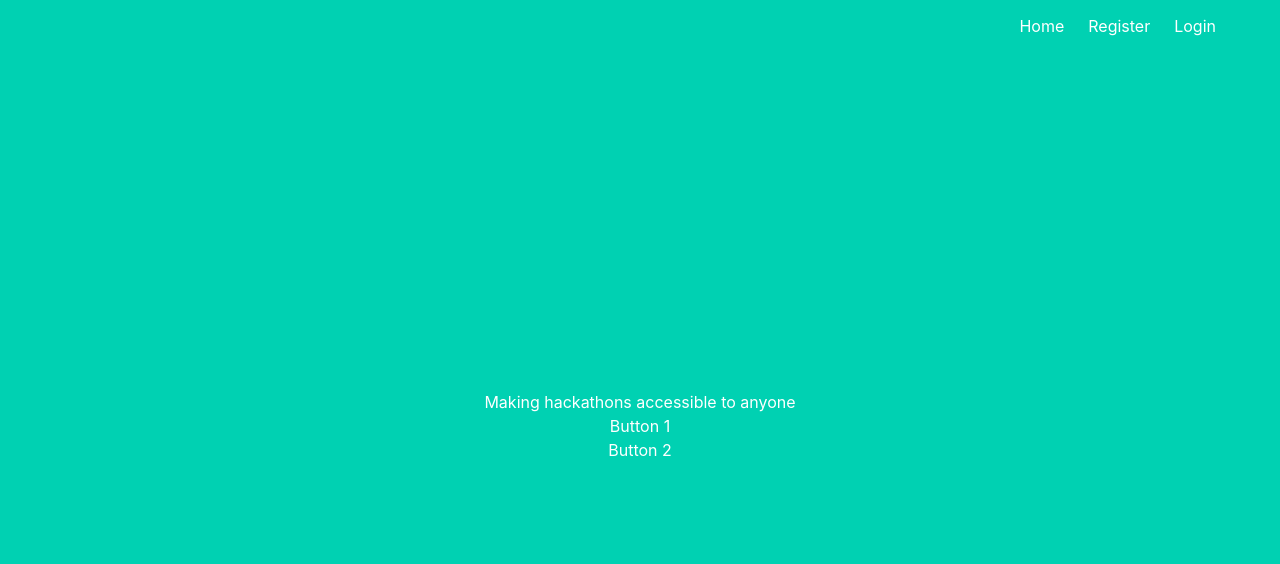
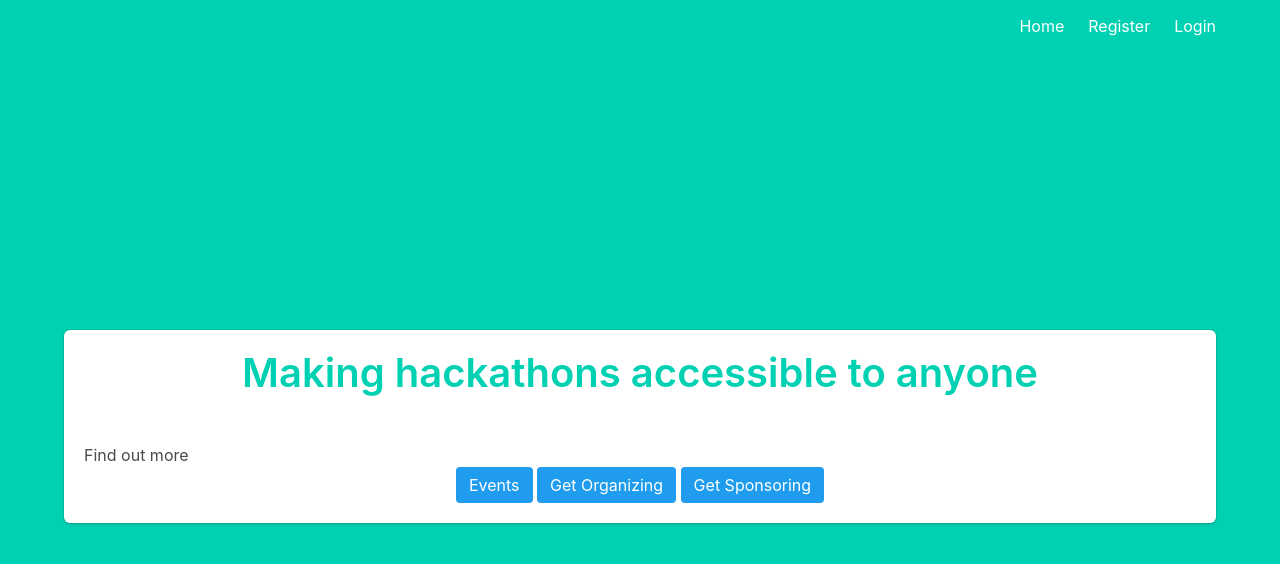
Before and after one commit to CaptureTheFrog/HackathonsClub, a Flask app: page / in a window 1280 px wide. Shown: the top 564 px of the page. Run offline with Flask 3, Linux system fonts and the light colour scheme.

Commit message:
feat: add buttons

```diff
--- a/templates/main/index.html
+++ b/templates/main/index.html
@@ -3,9 +3,15 @@
 {% block content %}
 
 <div id="block-title">
-    <h1>Making hackathons accessible to anyone</h1>
-    <div class="block-button">Button 1</div>
-    <div class="block-button">Button 2</div>
+    <div class="box">
+        <h1 class="title is-2 has-text-primary" >Making hackathons accessible to anyone</h1>
+        <br>
+        <p class="has-text-left">Find out more</p>
+        <button type="button" class="button is-info is-centered">Events</button>
+        <button type="button" class="button is-info is-centered">Get Organizing</button>
+        <button type="button" class="button is-info is-centered">Get Sponsoring</button>
+
+
 
 </div>
 
```
